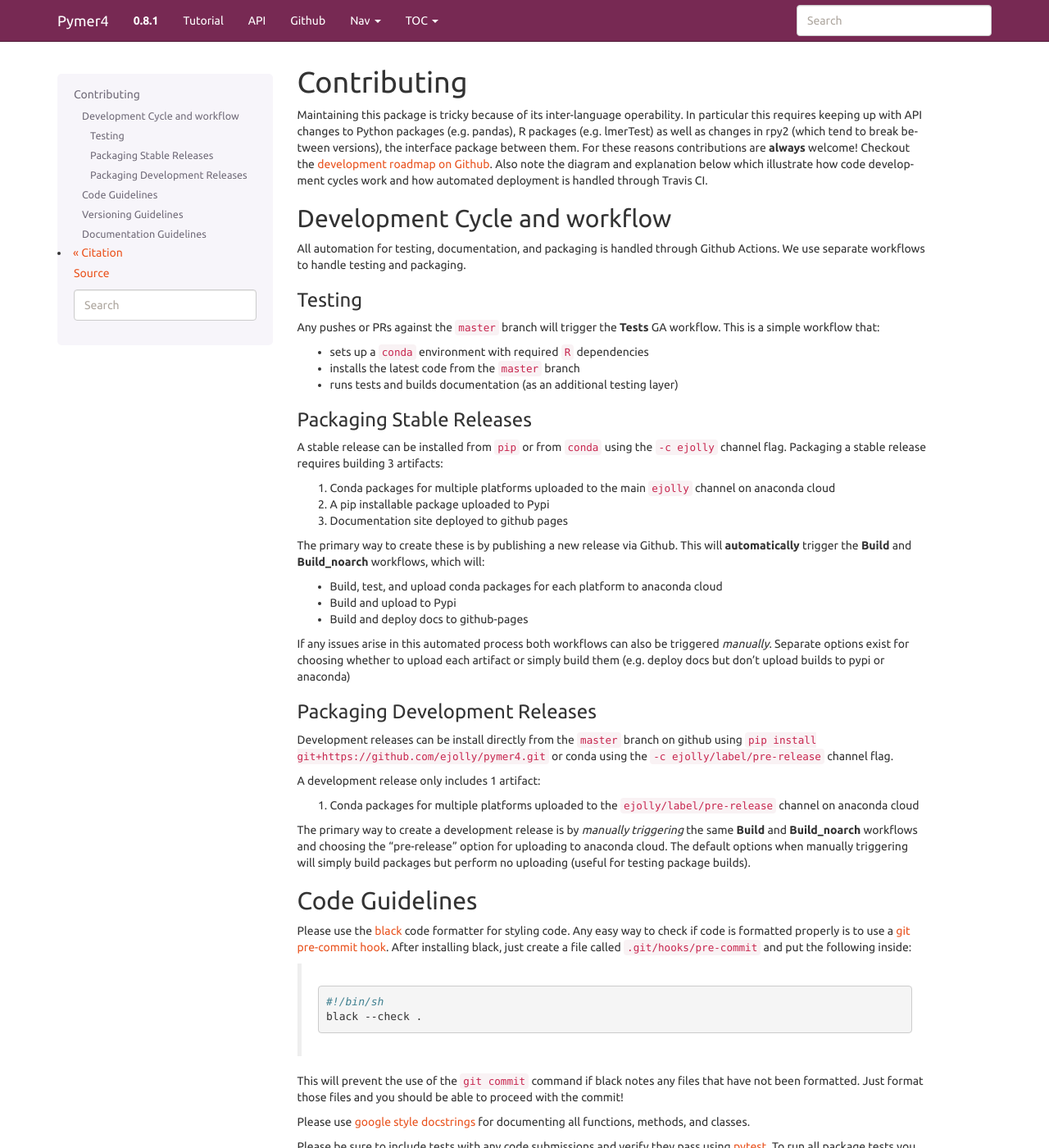
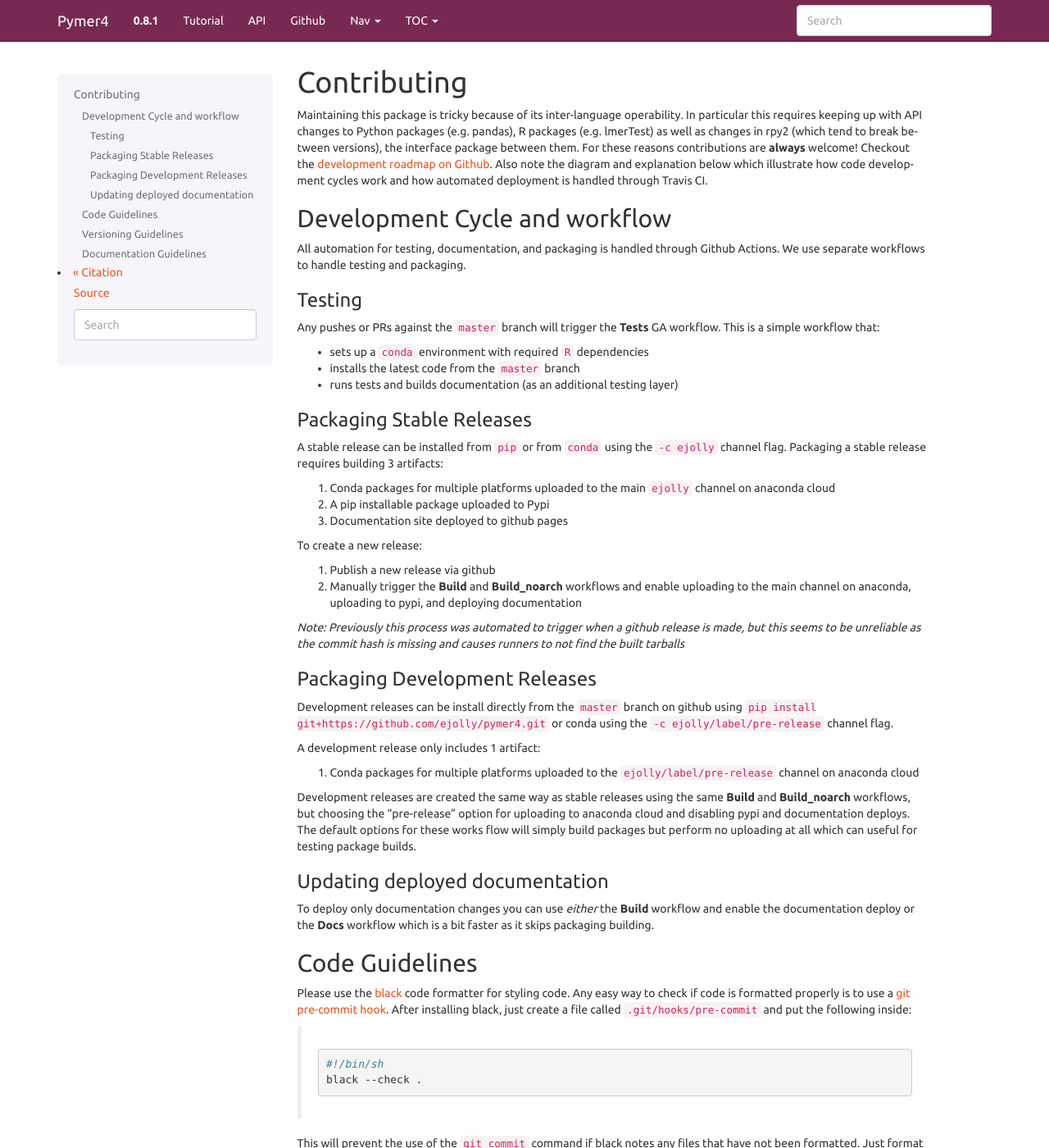
Before and after one commit to ejolly/pymer4, a Sphinx documentation site: the page built from docs/contributing.rst, in a window 1280 px wide and 1400 px high. Shown: the whole window at 82% size. Built offline with Sphinx 7.4.7, drawn with Linux system fonts in a browser that asks for light colours.

Commit message:
stop triggering auto-deploys on release

```diff
--- a/docs/contributing.rst
+++ b/docs/contributing.rst
@@ -23,13 +23,12 @@ A stable release can be installed from :code:`pip` or from :code:`conda` using t
 2. A pip installable package uploaded to Pypi
 3. Documentation site deployed to github pages
 
-The primary way to create these is by publishing a new release via Github. This will **automatically** trigger the **Build** and **Build_noarch** workflows, which will:
+To create a new release:
 
-- Build, test, and upload conda packages for each platform to anaconda cloud
-- Build and upload to Pypi
-- Build and deploy docs to github-pages
+1. Publish a new release via github
+2. Manually trigger the **Build** and **Build_noarch** workflows and enable uploading to the main channel on anaconda, uploading to pypi, and deploying documentation
 
-If any issues arise in this automated process both workflows can also be triggered *manually*. Separate options exist for choosing whether to upload each artifact or simply build them (e.g. deploy docs but don't upload builds to pypi or anaconda)
+*Note: Previously this process was automated to trigger when a github release is made, but this seems to be unreliable as the commit hash is missing and causes runners to not find the built tarballs*
 
 Packaging Development Releases
 ++++++++++++++++++++++++++++++
@@ -39,8 +38,11 @@ A development release only includes 1 artifact:
 
 1. Conda packages for multiple platforms uploaded to the :code:`ejolly/label/pre-release` channel on anaconda cloud
 
-The primary way to create a development release is by *manually triggering* the same **Build** and **Build_noarch** workflows and choosing the "pre-release" option for uploading to anaconda cloud. The default options when manually triggering will simply build packages but perform no uploading (useful for testing package builds).
+Development releases are created the same way as stable releases using the same **Build** and **Build_noarch** workflows, but choosing the "pre-release" option for uploading to anaconda cloud and disabling pypi and documentation deploys. The default options for these works flow will simply build packages but perform no uploading at all which can useful for testing package builds.
 
+Updating deployed documentation
++++++++++++++++++++++++++++++++
+To deploy only documentation changes you can use *either* the **Build** workflow and enable the documentation deploy or the **Docs** workflow which is a bit faster as it skips packaging building.
 
 Code Guidelines
 ---------------
```
Also changed, not shown: 2 other files.
